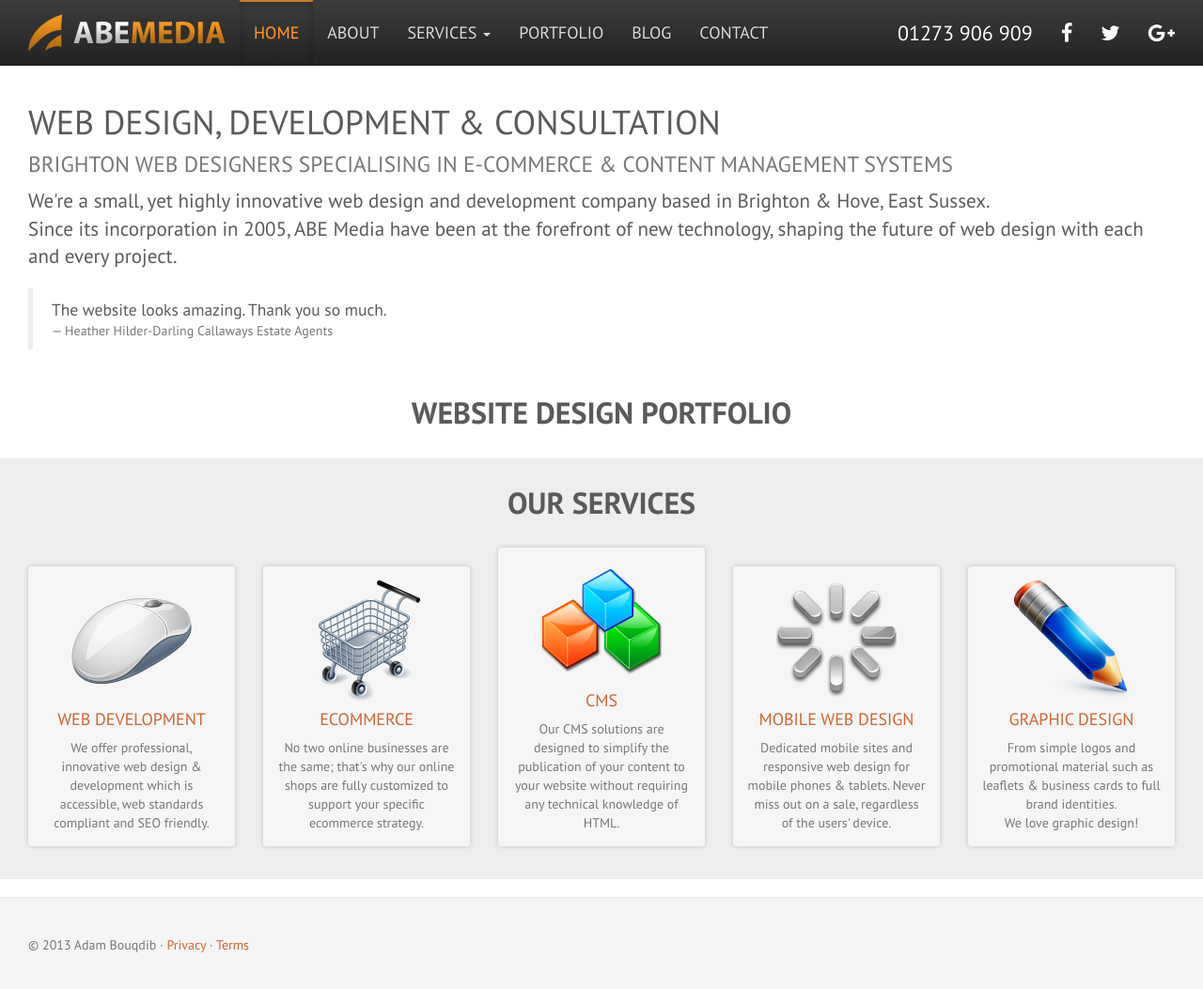
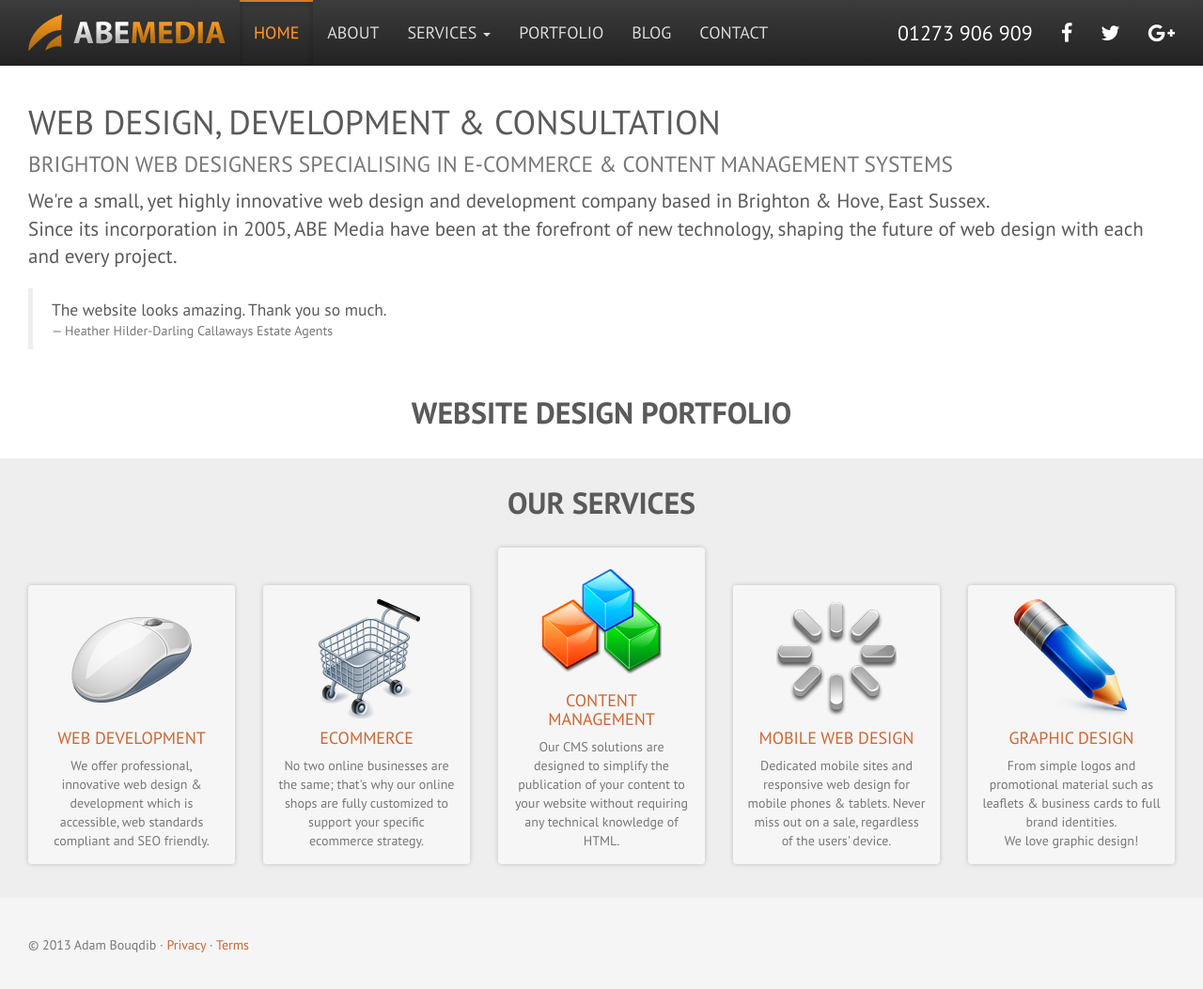
Before and after one commit to abemedia/abemedia.github.io, a Jekyll site: the page built from index.md, in a window 1280 px wide and 1056 px high. Shown: the top 1053 px of the window at 94% size. Built offline with Jekyll 4.4.1, drawn with Linux system fonts in a browser that asks for light colours; nearby versions of some CDN libraries.

Commit message:
Update services.yml

```diff
--- a/_data/services.yml
+++ b/_data/services.yml
@@ -11,7 +11,7 @@
     image: /images/services/cart.png
     desc: "No two online businesses are the same; that's why our online shops are fully customized to support your specific ecommerce strategy."
 -
-    title: CMS
+    title: Content Management
     alias: cms
     url: content-management-systems-cms
     image: /images/services/blocks.png
```
